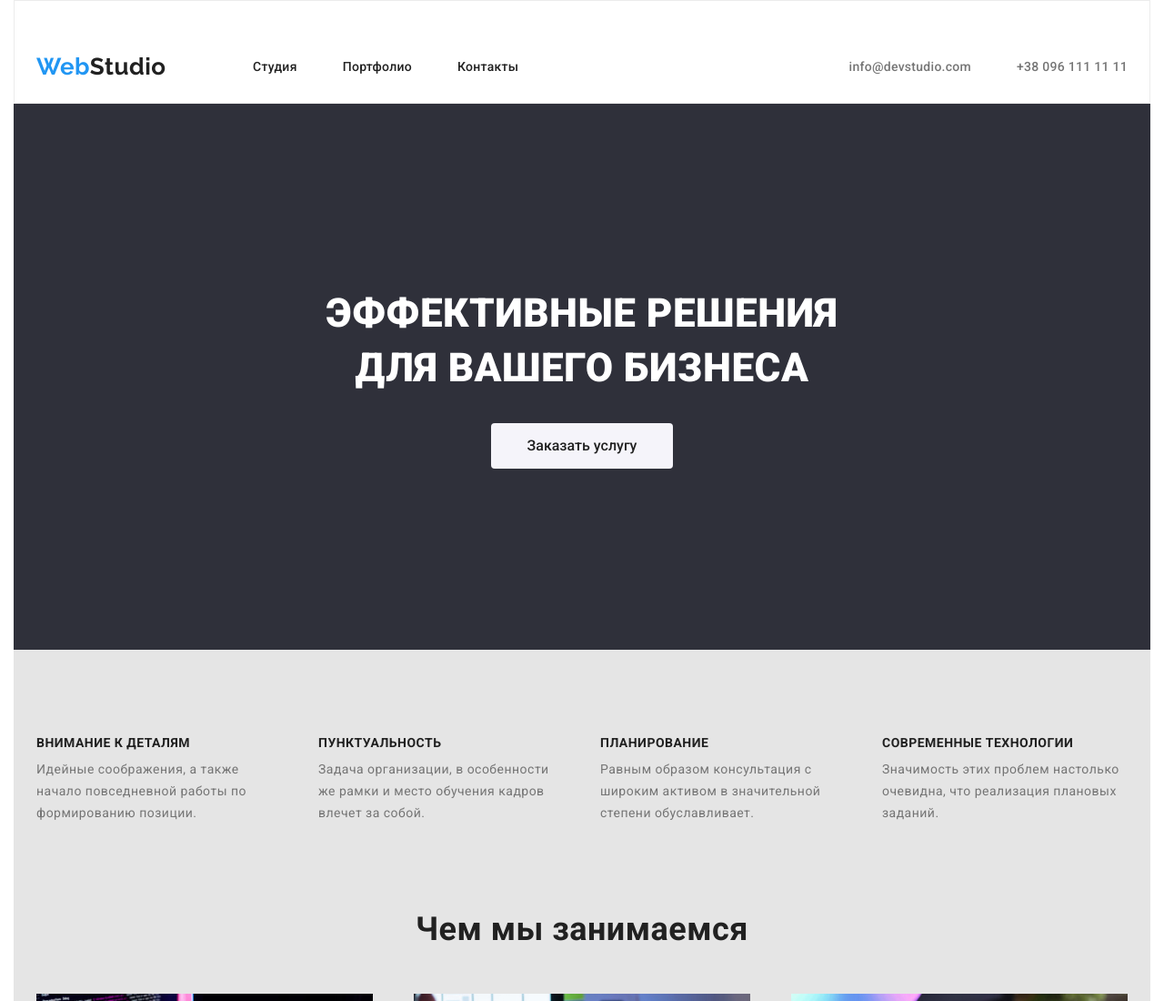
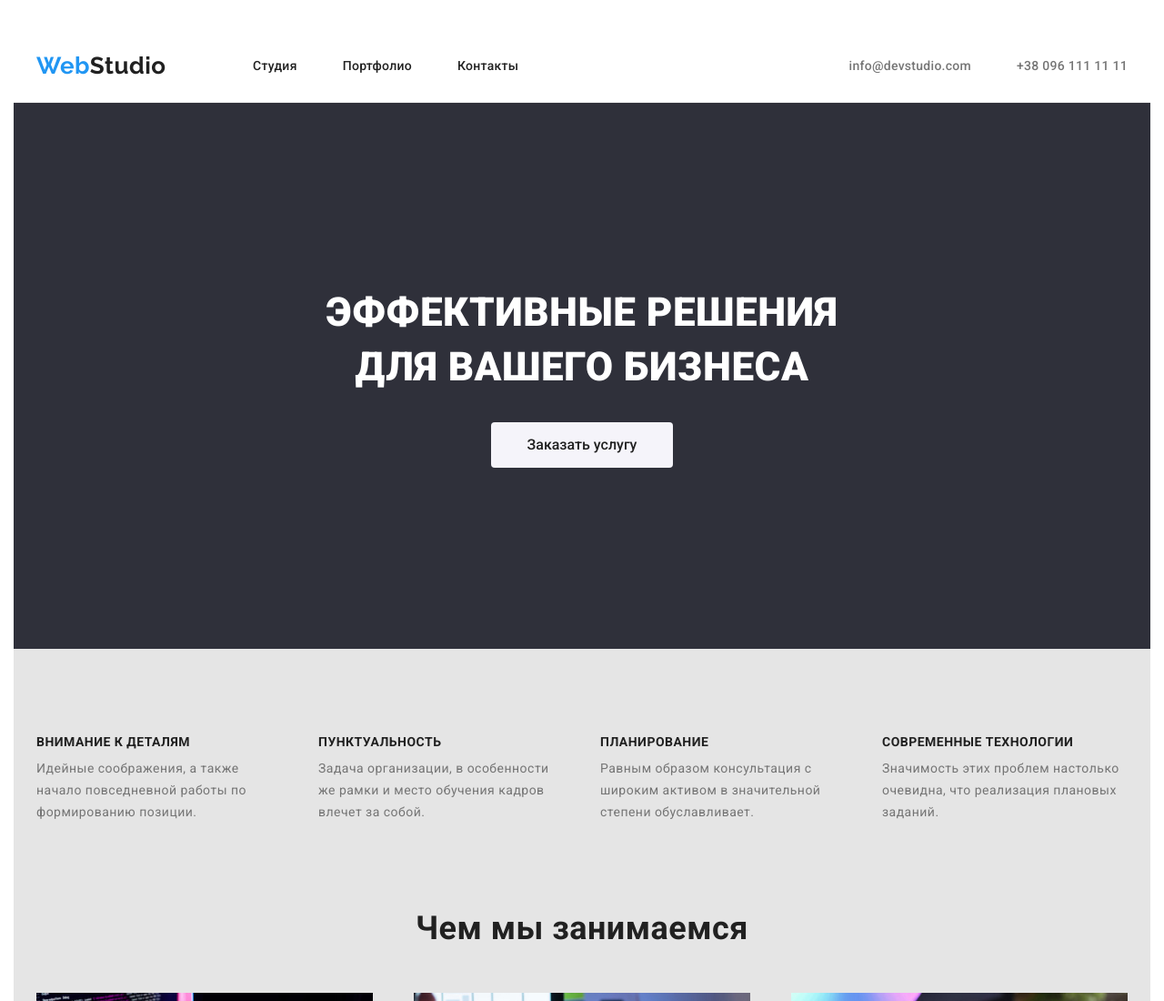
Before and after one commit to Olena-P/goit-markup-hw-03, a plain HTML site: page index.html in a window 1280 px wide. Shown: the top 1100 px of the page at 91% size. Drawn offline with nearby package versions, Linux system fonts and the light colour scheme.

Commit message:
border-bottom

```diff
--- a/css/styles.css
+++ b/css/styles.css
@@ -74,7 +74,7 @@ a {
 
 .header{
     padding-top: 32px;
-    border: 1px solid #ECECEC;
+    border-bottom: 1px solid #ECECEC;
 }
 
 .header .line{
```
